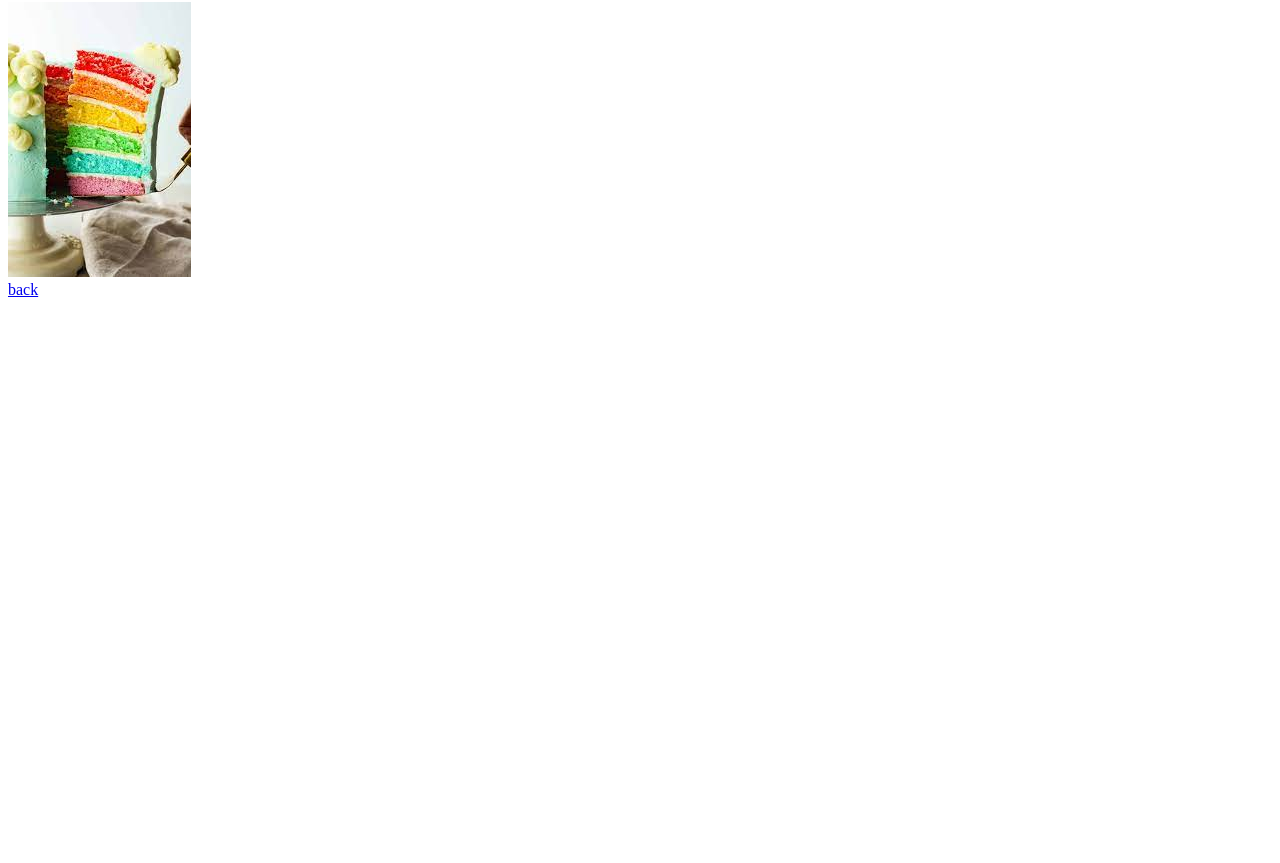
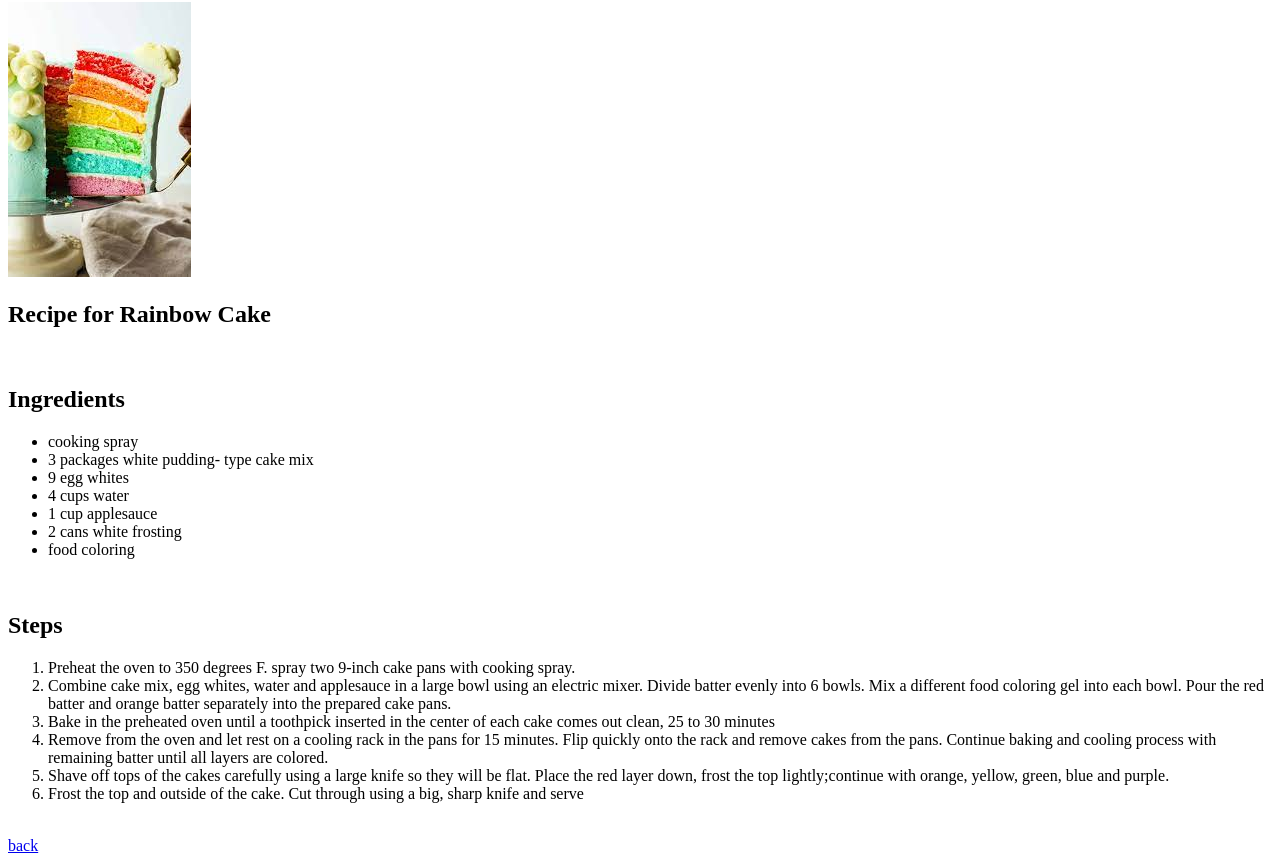
Before and after one commit to s-peiran/odin-recipes, a plain HTML site: page recipes/rainbowcake.html in a window 1280 px wide. Shown: the part 78-941 px from the top of the page. Before the commit the page ends 800 px from the top, so only its background shows below. Drawn offline with Linux system fonts and the light colour scheme.

Commit message:
Recipe Page Content

```diff
--- a/recipes/rainbowcake.html
+++ b/recipes/rainbowcake.html
@@ -8,6 +8,46 @@
 <body>
     <img src="rainbow_cake.jpeg" alt="rainbow cake was here">
     <br>
+    <h2>Recipe for Rainbow Cake</h2>
+    <br>
+    <h2>Ingredients</h2>
+    <ul>
+        <li>cooking spray</li>
+        <li>3 packages white pudding-
+            type cake mix</li>
+        <li>9 egg whites</li>
+        <li>4 cups water</li>
+        <li>1 cup applesauce</li>
+        <li>2 cans white frosting</li>
+        <li>food coloring</li>
+    </ul>
+    <br>
+    <h2>Steps</h2>
+    <ol>
+        <li>Preheat the oven to 350 degrees F. spray
+            two 9-inch cake pans with cooking spray.
+        </li>
+        <li>Combine cake mix, egg whites, water and
+            applesauce in a large bowl using an electric
+            mixer. Divide batter evenly into 6 bowls. Mix a different food
+            coloring gel into each bowl. Pour the red batter and orange batter separately into the prepared
+            cake pans.
+        </li>
+        <li>Bake in the preheated oven until a toothpick inserted
+            in the center of each cake comes out clean, 25 to 30 minutes
+        </li>
+        <li>Remove from the oven and let rest on a cooling rack in the pans for 15 minutes.
+            Flip quickly onto the rack and remove cakes from the pans.
+            Continue baking and cooling process with remaining batter until
+            all layers are colored.
+        </li>
+        <li>Shave off tops of the cakes carefully using a large knife so they will be flat.
+            Place the red layer down, frost the top lightly;continue with orange, yellow, green,
+            blue and purple.
+        </li>
+        <li>Frost the top and outside of the cake. Cut through using a big, sharp knife and serve</li>
+    </ol>
+    <br>
     <a href="../index.html">back</a>
 </body>
 </html>
```
